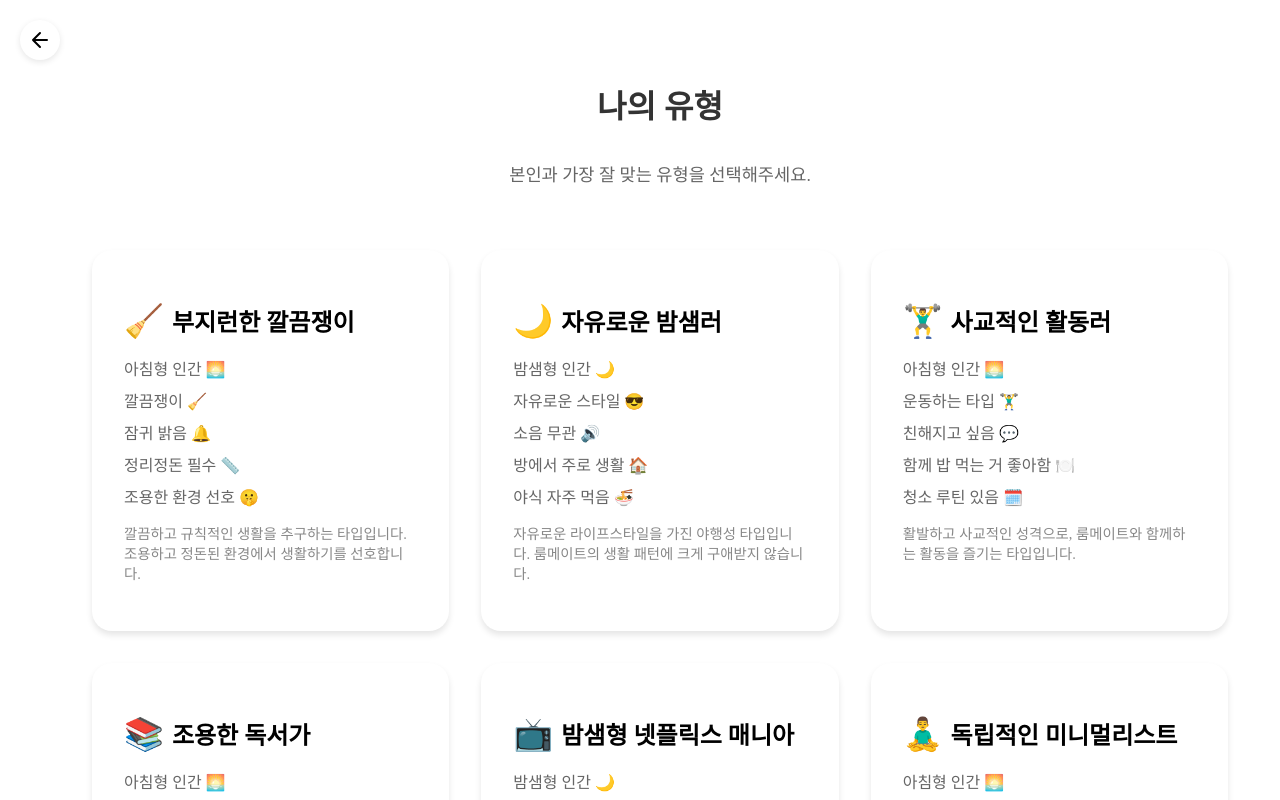
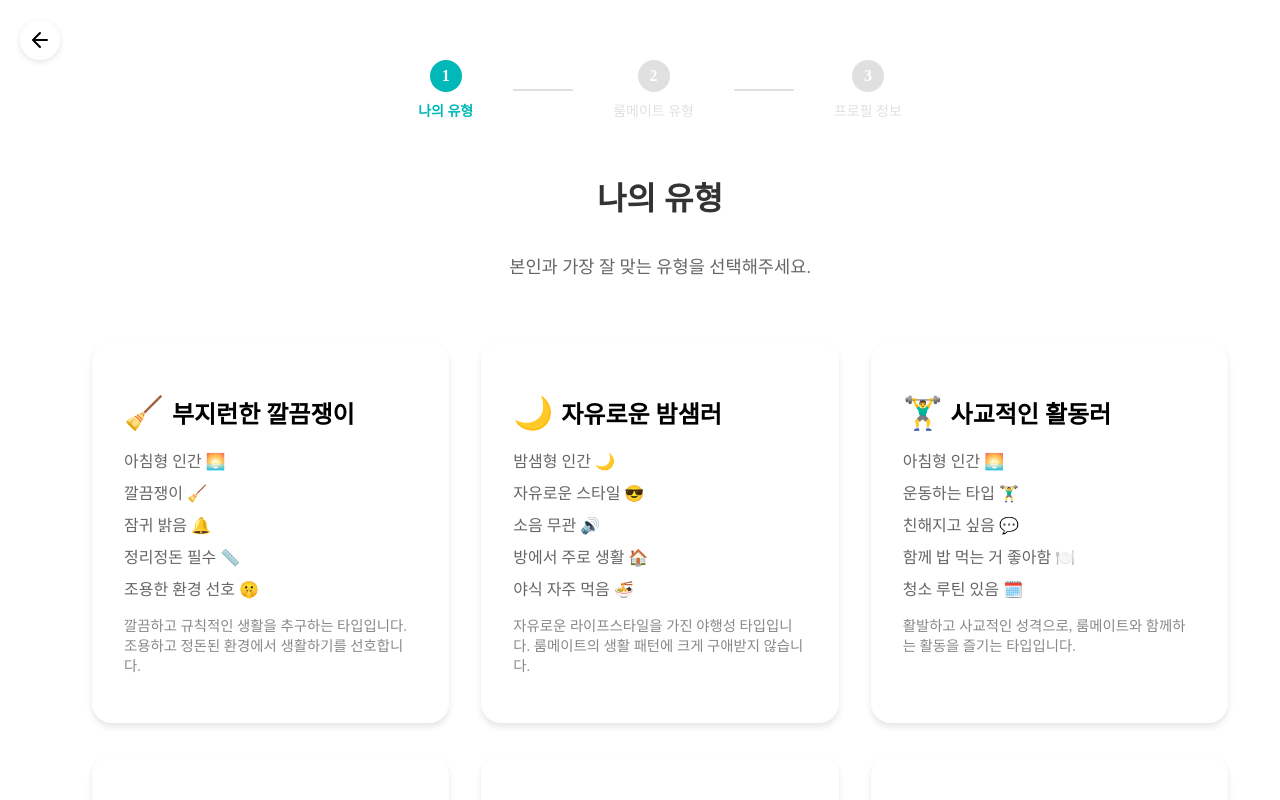
Before and after one commit to DormWorry/Front, a Next.js app: page /matching in a window 1280 px wide. Shown: the top 800 px of the page. Built offline with nearby package versions, Linux system fonts and the light colour scheme.

Commit message:
진행 상태 확인을 위한 인디케이터 추가

```diff
--- a/src/pages/matching/RoommateTypeSelector.tsx
+++ b/src/pages/matching/RoommateTypeSelector.tsx
@@ -13,6 +13,11 @@ import {
     StepTitle,
     StepDescription,
     NextButton,
+    StepIndicator,
+    Step,
+    StepWrapper,
+    StepText,
+    StepLine,
 } from './styles';
 
 interface Props {
@@ -42,6 +47,22 @@ export default function RoommateTypeSelector({ onTypeSelect }: Props) {
 
     return (
         <StepContainer>
+            <StepIndicator>
+                <StepWrapper>
+                    <Step isActive={step === 1} isCompleted={step > 1}>1</Step>
+                    <StepText isActive={step === 1} isCompleted={step > 1}>나의 유형</StepText>
+                </StepWrapper>
+                <StepLine completed={step > 1} />
+                <StepWrapper>
+                    <Step isActive={step === 2} isCompleted={false}>2</Step>
+                    <StepText isActive={step === 2} isCompleted={false}>룸메이트 유형</StepText>
+                </StepWrapper>
+                <StepLine completed={false} />
+                <StepWrapper>
+                    <Step isActive={false} isCompleted={false}>3</Step>
+                    <StepText isActive={false} isCompleted={false}>프로필 정보</StepText>
+                </StepWrapper>
+            </StepIndicator>
             <StepTitle>
                 {step === 1 ? '나의 유형' : '원하는 룸메이트 유형'}
             </StepTitle>
--- a/src/pages/matching/UserInfoForm.tsx
+++ b/src/pages/matching/UserInfoForm.tsx
@@ -11,6 +11,11 @@ import {
     LocationButton,
     ButtonContainer,
     SubmitButton,
+    StepIndicator,
+    Step,
+    StepWrapper,
+    StepText,
+    StepLine,
 } from './styles';
 
 interface Props {
@@ -51,6 +56,22 @@ export default function UserInfoForm({ onSubmit }: Props) {
 
     return (
         <FormContainer>
+            <StepIndicator>
+                <StepWrapper>
+                    <Step isActive={false} isCompleted={true}>1</Step>
+                    <StepText isActive={false} isCompleted={true}>나의 유형</StepText>
+                </StepWrapper>
+                <StepLine completed={true} />
+                <StepWrapper>
+                    <Step isActive={false} isCompleted={true}>2</Step>
+                    <StepText isActive={false} isCompleted={true}>룸메이트 유형</StepText>
+                </StepWrapper>
+                <StepLine completed={true} />
+                <StepWrapper>
+                    <Step isActive={true} isCompleted={false}>3</Step>
+                    <StepText isActive={true} isCompleted={false}>프로필 정보</StepText>
+                </StepWrapper>
+            </StepIndicator>
             <FormTitle>프로필 정보 입력</FormTitle>
             <form onSubmit={handleSubmit}>
                 <FormGroup>
--- a/src/pages/matching/styles.ts
+++ b/src/pages/matching/styles.ts
@@ -142,6 +142,7 @@ export const ContactInfo = styled.div`
 // 이전/다음 버튼을 감싸는 컨테이너
 export const ButtonContainer = styled.div`
   display: flex;
+  justify-content: center;
   gap: 70px;
   position: relative;
 
@@ -206,7 +207,7 @@ export const Label = styled.label`
   color: #666;
   font-size: 1.1rem;
   align-self: flex-start;
-  margin-left: 5px;
+  margin-left: 80px;
 `
 
 // 입력 필드 스타일
@@ -254,14 +255,15 @@ export const LocationButton = styled.button<{ isSelected: boolean }>`
 `
 
 export const SubmitButton = styled.button`
-  ${inputStyles}
+  width: 330px;
+  height: 40px;
+  border-radius: 10px;
   margin-top: 20px;
   background-color: #00b8b8;
   color: white;
   border: none;
   cursor: pointer;
   transition: background-color 0.2s;
-  width: 100%;
   &:hover {
     background-color: #009999;
   }
@@ -486,37 +488,47 @@ export const StepSection = styled.div`
 // 단계 인디케이터 컨테이너
 export const StepIndicator = styled.div`
   display: flex;
+  justify-content: center;
   align-items: center;
-  justify-content: center;
-  margin-bottom: 2rem;
-  width: 300px;
+  gap: 40px;
+  margin-bottom: 32px;
 `
 
-// 단계 원형 표시
-export const StepCircle = styled.div<{ active: boolean; completed: boolean }>`
-  width: 40px;
-  height: 40px;
+export const StepWrapper = styled.div`
+  display: flex;
+  flex-direction: column;
+  align-items: center;
+  gap: 8px;
+`
+
+export const Step = styled.div<{ isActive: boolean; isCompleted: boolean }>`
+  width: 32px;
+  height: 32px;
   border-radius: 50%;
   display: flex;
   align-items: center;
   justify-content: center;
+  background-color: ${({ isActive, isCompleted }) =>
+    isActive || isCompleted ? '#00b8b8' : '#e0e0e0'};
+  color: white;
   font-weight: bold;
-  transition: all 0.3s ease;
-  background-color: ${(props) =>
-    props.completed ? '#00b8b8' : props.active ? '#ffffff' : '#e0e0e0'};
-  border: 2px solid
-    ${(props) => (props.completed || props.active ? '#00b8b8' : '#e0e0e0')};
+`
+
+export const StepText = styled.span<{
+  isActive: boolean
+  isCompleted: boolean
+}>`
+  font-size: 14px;
   color: ${(props) =>
-    props.completed ? '#ffffff' : props.active ? '#00b8b8' : '#999999'};
+    props.isActive ? '#00b8b8' : props.isCompleted ? '#00b8b8' : '#e0e0e0'};
+  font-weight: ${(props) => (props.isActive ? '600' : '400')};
 `
 
 // 단계 연결선
 export const StepLine = styled.div<{ completed: boolean }>`
-  width: 100px;
+  width: 60px;
   height: 2px;
   background-color: ${(props) => (props.completed ? '#00b8b8' : '#e0e0e0')};
-  margin: 0 10px;
-  transition: background-color 0.3s ease;
 `
 
 // 단계 레이블
```
